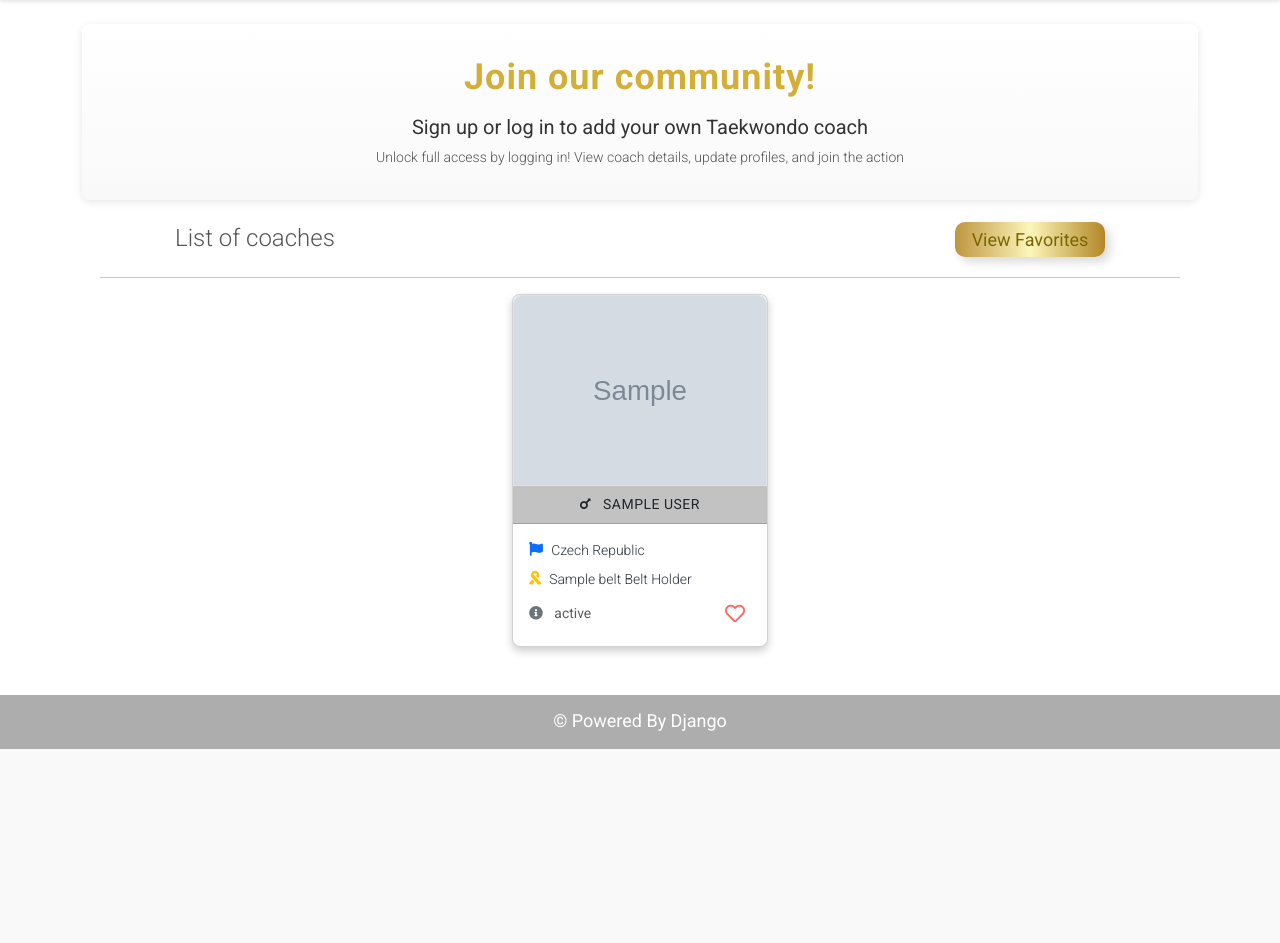
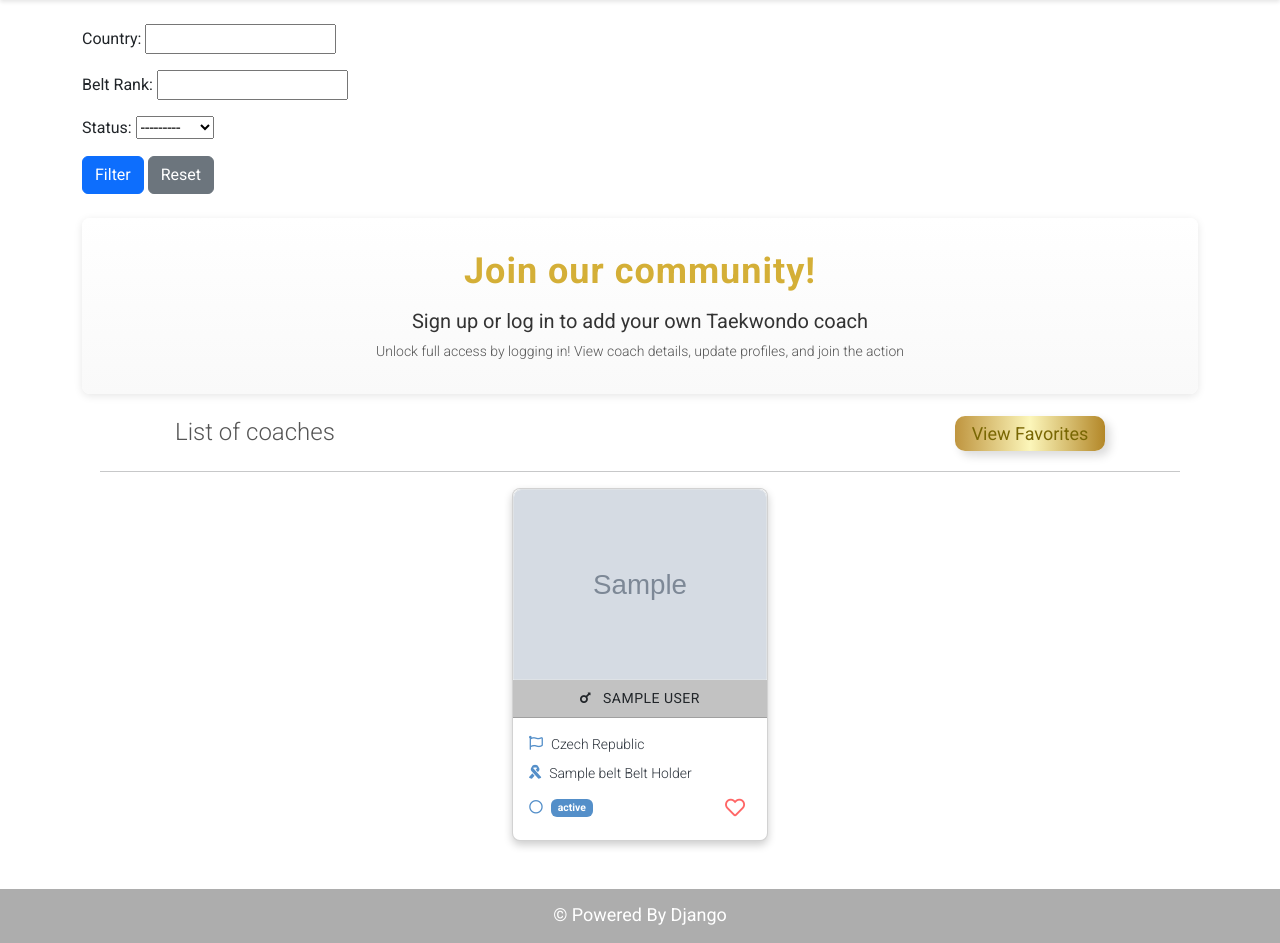
Before and after one commit to chrisimbolon/django_taekwondo, a Django app: page /coaches/ in a window 1280 px wide. Shown: the part 60-1003 px from the top of the page. Before the commit the page ends 809 px from the top, so only its background shows below. Run offline with Django 3.2, Linux system fonts and the light colour scheme; tables that the repository leaves empty hold one stand-in row (values such as "Sample post"); grey boxes marked "Sample" are stand-in pictures; some libraries are stand-ins or nearby versions.

Commit message:
initalization on filter creation

```diff
--- a/static/css/style.css
+++ b/static/css/style.css
@@ -429,6 +429,19 @@ nav .nav-link:hover {
   color: #548fc9;
 }
 
+.badge-active {
+  background-color: #548fc9;
+  color: #ffffff;
+  border: none;
+}
+
+.bagde-inactive {
+  background-color: #fff;
+  color: #ed553b;
+  border: solid;
+  /* box-shadow: inset 0 0 0 2px #ed553b; */
+}
+
 /* footer style */
 footer {
   background-color: var(--back);
--- /dev/null
+++ b/taekwondo/filters.py
@@ -0,0 +1,12 @@
+import django_filters
+from .models import Coach
+
+class CoachFilter(django_filters.FilterSet):
+    # Example filters
+    country = django_filters.CharFilter(field_name='country__name', lookup_expr='icontains', label='Country')
+    belt_rank = django_filters.CharFilter(field_name='belt_rank', lookup_expr='icontains', label='Belt Rank')
+    status = django_filters.ChoiceFilter(field_name='status', choices=[('active', 'Active'), ('inactive', 'Inactive')], label='Status')
+
+    class Meta:
+        model = Coach
+        fields = ['country', 'belt_rank', 'status']
--- a/taekwondo/views.py
+++ b/taekwondo/views.py
@@ -10,12 +10,14 @@ from django.urls import reverse_lazy, reverse
 from django.contrib import messages
 from django.views.generic import TemplateView
 from datetime import datetime
-from django.http import JsonResponse, HttpResponse, HttpResponseRedirect, HttpResponseForbidden
+from django.http import JsonResponse
 from django.middleware.csrf import get_token
 from django.views.decorators.csrf import csrf_exempt
 from django.contrib.auth import authenticate, login, logout
 from .forms import CoachForm
-
+from django_filters.views import FilterView
+from django_tables2 import SingleTableMixin
+from .filters import CoachFilter
 
 class HomePageView(TemplateView):
     template_name = 'index.html'
@@ -243,3 +245,9 @@ def login_view(request):
 @csrf_exempt
 def get_csrf_token(request):
     return JsonResponse({"csrf_token": get_token(request)})
+
+class CoachListView(FilterView):
+    model = Coach
+    template_name = "coaches.html"
+    filterset_class = CoachFilter
+    context_object_name = "Coaches"
--- a/templates/coaches.html
+++ b/templates/coaches.html
@@ -2,6 +2,13 @@
 {% endblock title %} {% block content %}
 
 <div class="container py-4 coaches-page">
+  <!-- Filter Form -->
+  <form method="get" class="mb-4">
+    {{ filter.form.as_p }}
+    <button type="submit" class="btn btn-primary">Filter</button>
+    <a href="{% url 'coaches-list' %}" class="btn btn-secondary">Reset</a>
+  </form>
+
   <!-- Coach Headline Section -->
   <div class="coach-headline text-center">
     <h1>Join our community!</h1>
--- a/templates/partials/_card.html
+++ b/templates/partials/_card.html
@@ -36,21 +36,28 @@
     <div class="card-body">
       <!-- Nationality -->
       <div class="d-flex align-items-center mb-2">
-        <i class="fas fa-flag text-primary me-2"></i>
+        <i class="far fa-flag custom-text me-2"></i>
         <span class="fw-light">{{ Coach.country.name }}</span>
       </div>
 
       <!-- Belt Holder -->
       <div class="d-flex align-items-center mb-2">
-        <i class="fas fa-ribbon text-warning me-2"></i>
+        <i class="fas fa-ribbon custom-text me-2"></i>
         <span class="fw-light">{{ Coach.belt }} Belt Holder</span>
       </div>
 
       <!-- Bottom Row -->
       <div class="d-flex justify-content-between align-items-center mt-auto">
-        <div>
-          <i class="fas fa-info-circle text-secondary me-2"></i>
-          <span class="text-muted">{{ Coach.status }}</span>
+        <div class="d-flex align-items-center">
+          {% if Coach.status == "active" %}
+          <i class="far fa-circle custom-text me-2"></i>
+          <!-- Green icon for active -->
+          <span class="badge badge-active">{{ Coach.status }}</span>
+          {% else %}
+          <i class="far fa-circle text-danger me-2"></i>
+          <!-- Red icon for inactive -->
+          <span class="badge bagde-inactive">{{ Coach.status }}</span>
+          {% endif %}
         </div>
         <button
           class="favorite-btn"
```
Also changed, not shown: templates/partials/_card_detail copy.html (deleted, +0 -113 lines).
